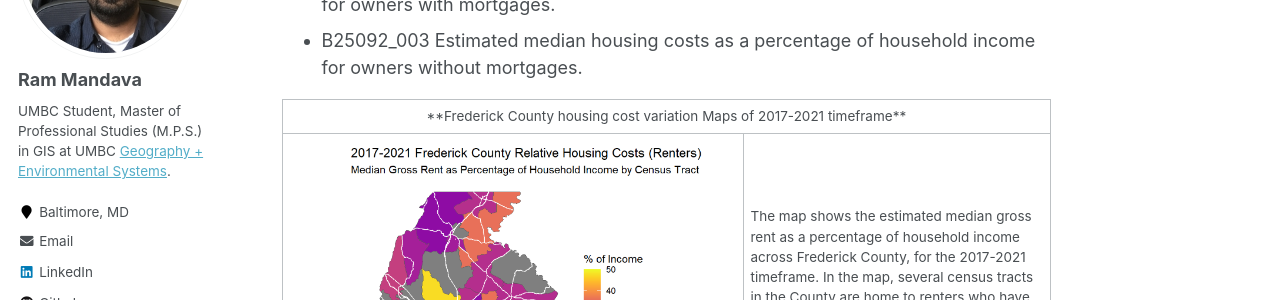
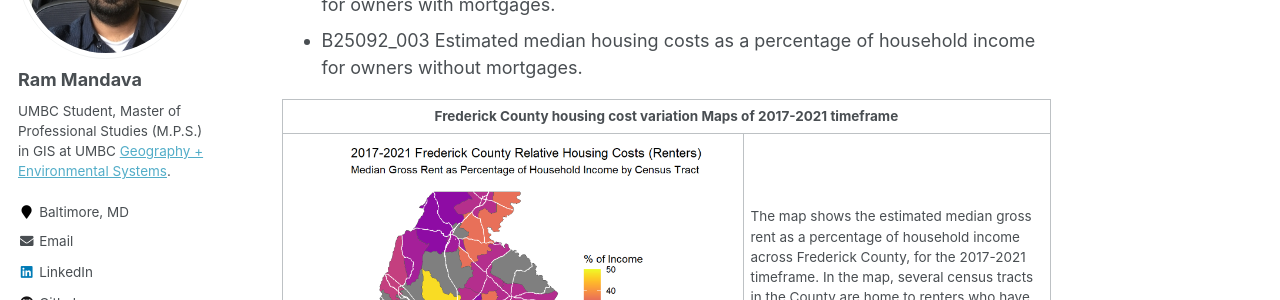
Before and after one commit to mandavaram/mandavaram.github.io, a Jekyll site: the page built from _portfolio/portfolio-1.md, in a window 1280 px wide and 900 px high, scrolled down 1441 px. Shown: the part 152-452 px from the top of the window. Built offline with Jekyll 4.4.1, drawn with Linux system fonts in a browser that asks for light colours.

Commit message:
Update portfolio-1.md

```diff
--- a/_portfolio/portfolio-1.md
+++ b/_portfolio/portfolio-1.md
@@ -43,7 +43,7 @@ Used data from the following sources:
 
 <table>
       <tr>
-          <td colspan='2' align='center'>**Frederick County housing cost variation Maps of 2017-2021 timeframe**</td>
+          <td colspan='2' align='center'><strong>Frederick County housing cost variation Maps of 2017-2021 timeframe</strong></td>
       </tr>
        <tr>
           <td width='60%'><img src='/images/2017-2021 Frederick County Relative Housing Costs (Renters).png'> </td>
```
